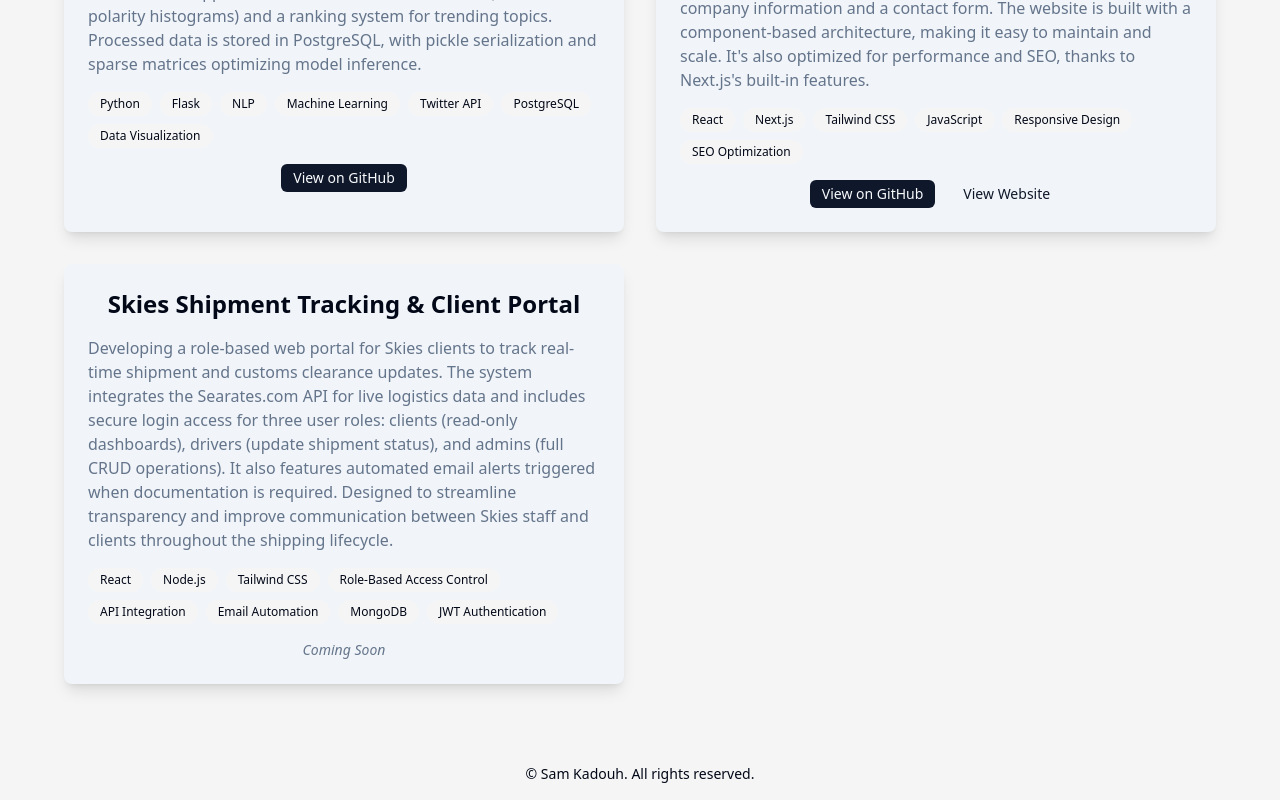
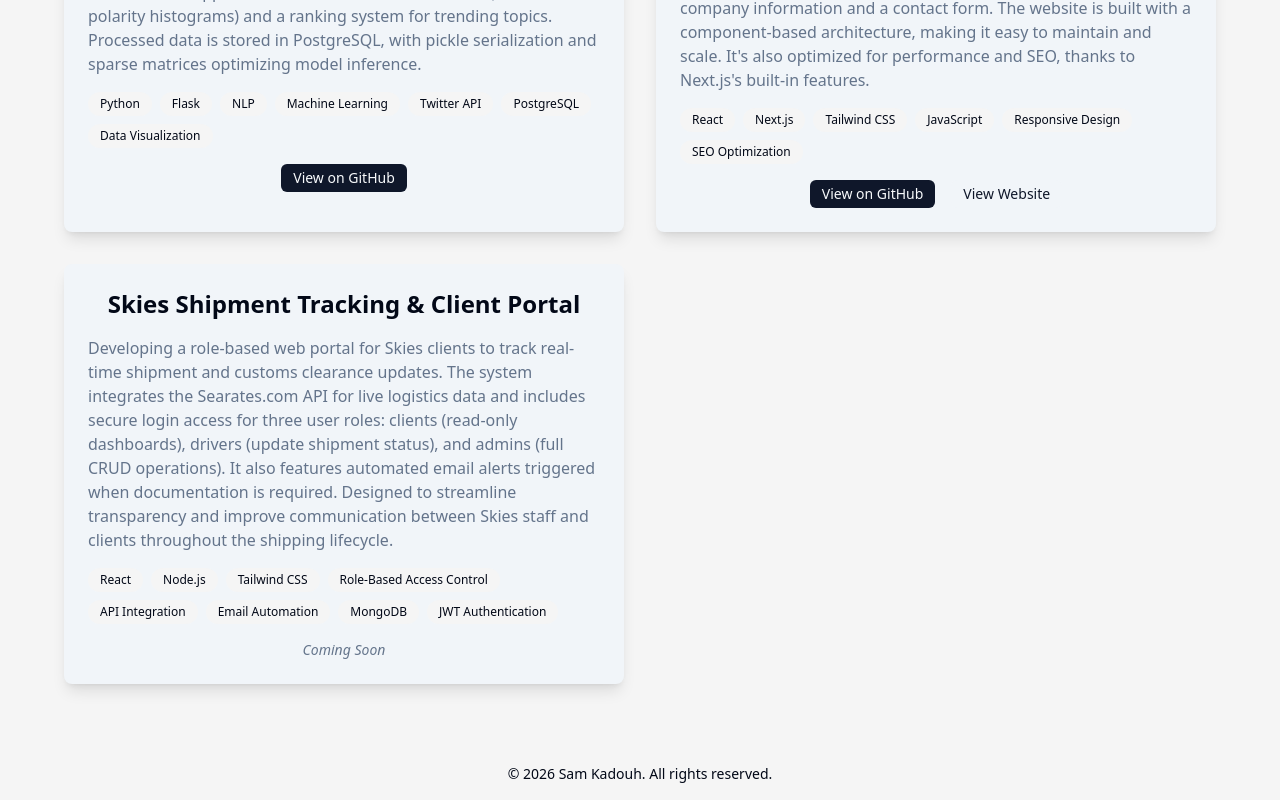
Before and after one commit to samkaddouh/my-personal-website, a Next.js app: page /projects in a window 1280 px wide. Shown: the part 540-1340 px from the top of the page. Built offline with nearby package versions, Linux system fonts and the light colour scheme.

Commit message:
changed footer for new year

```diff
--- a/app/components/footer.js
+++ b/app/components/footer.js
@@ -1,7 +1,7 @@
 export function Footer() {
     return (
       <footer className="py-4 text-center text-sm bg-background text-foreground">
-        <p>© Sam Kadouh. All rights reserved.</p>
+        <p>© 2026 Sam Kadouh. All rights reserved.</p>
       </footer>
     )
   }
```
